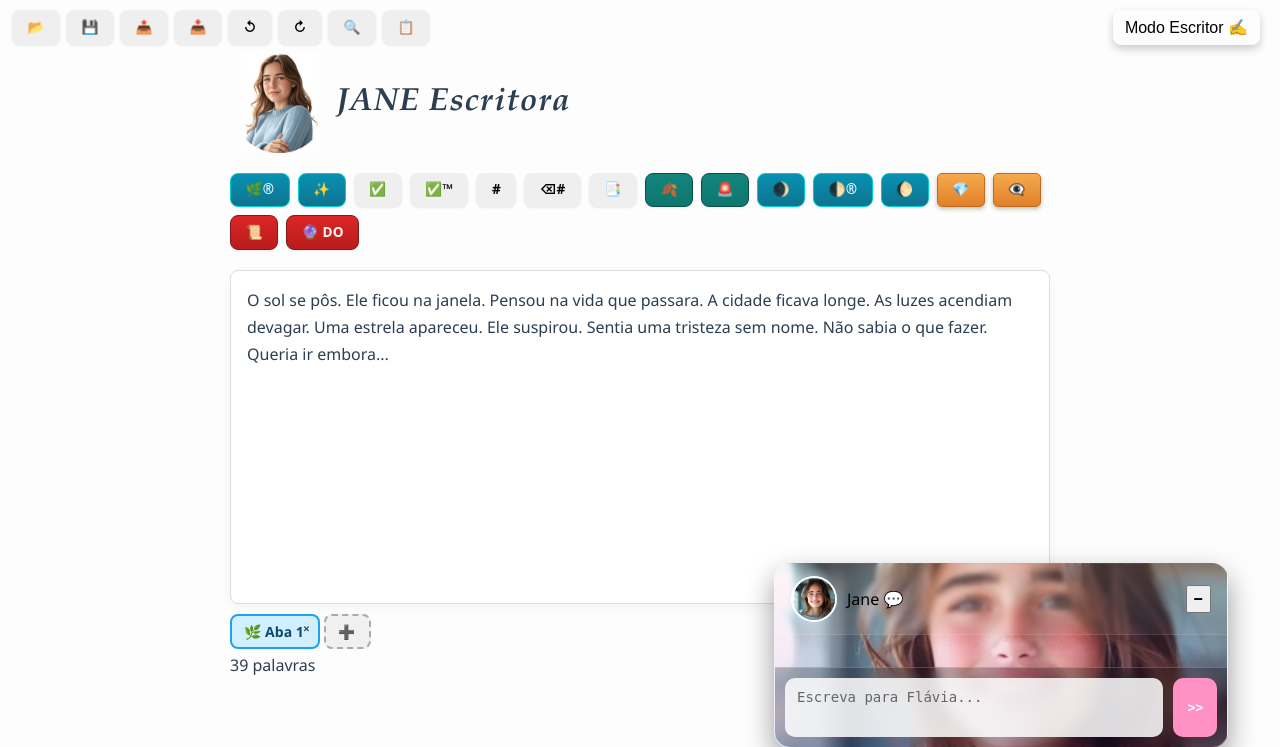
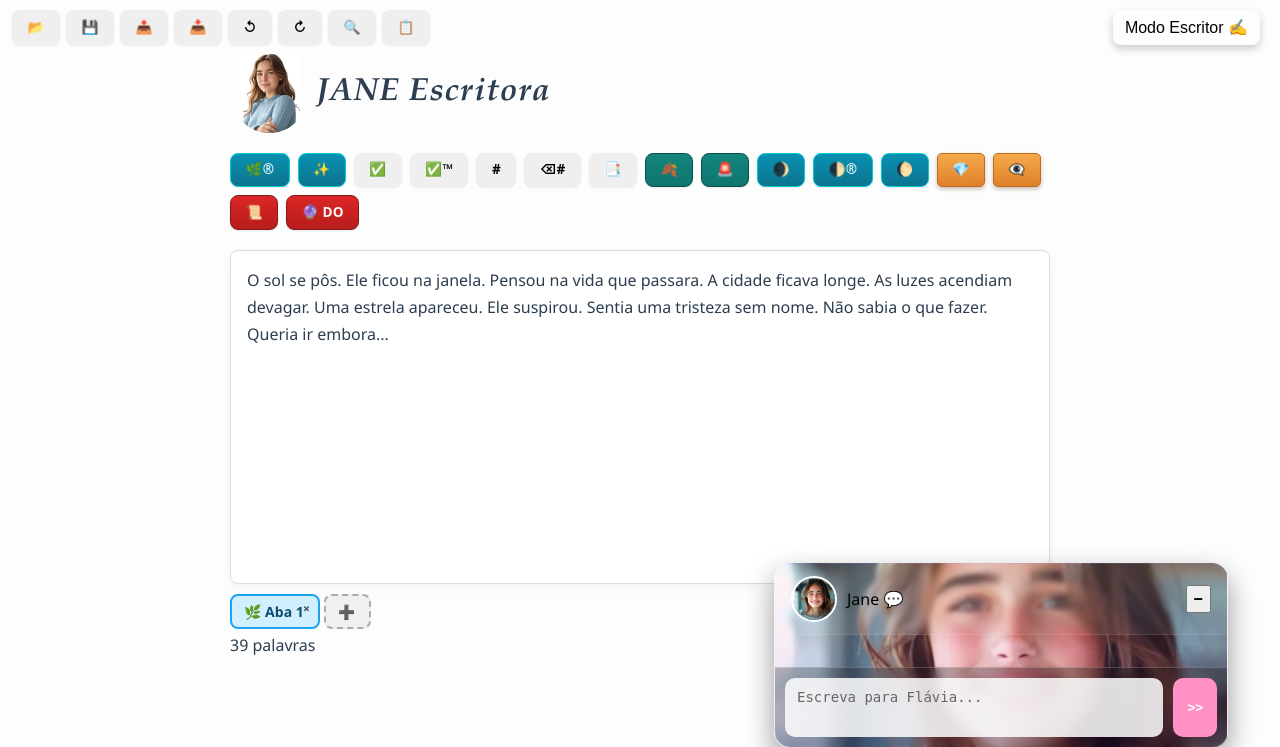
Before and after one commit to benilto87/verbaia1, a Flask app: page / in a window 1280 px wide. Shown: the top 747 px of the page. Run offline with Flask 3, Linux system fonts and the light colour scheme; the visitor is signed in with stand-in values (Sample User, id 1).

Commit message:
tamanoh ico

```diff
--- a/static/css/estilo1.css
+++ b/static/css/estilo1.css
@@ -45,8 +45,8 @@ h1 {
 }
 
 .icone-titulo {
-    width: 100px;
-    height: 100px;
+    width: 80px;
+    height: 80px;
     object-fit: contain;
 }
 
--- a/templates/index.html
+++ b/templates/index.html
@@ -5,7 +5,7 @@
   <meta name="viewport" content="width=device-width, initial-scale=1.0"/>
   <title>Jane escritora</title>
 
-  <link rel="icon" type="image/png" href="{{ url_for('static', filename='img/jane.jpg') }}">
+  <link rel="icon" type="image/png" href="{{ url_for('static', filename='img/jane.png') }}">
 
   <link rel="stylesheet" href="{{ url_for('static', filename='css/estilo1.css') }}">
   <link rel="stylesheet" href="{{ url_for('static', filename='css/abas.css') }}">
```
